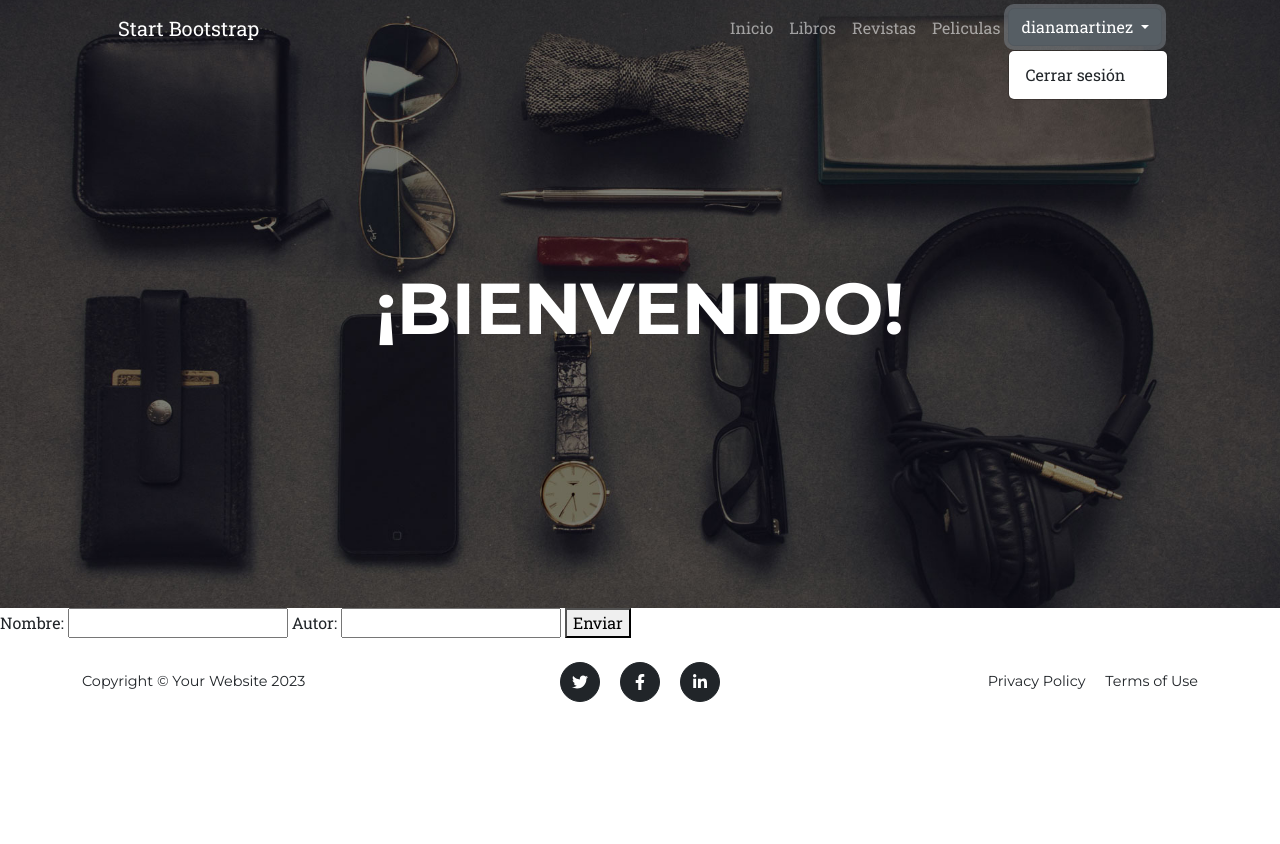
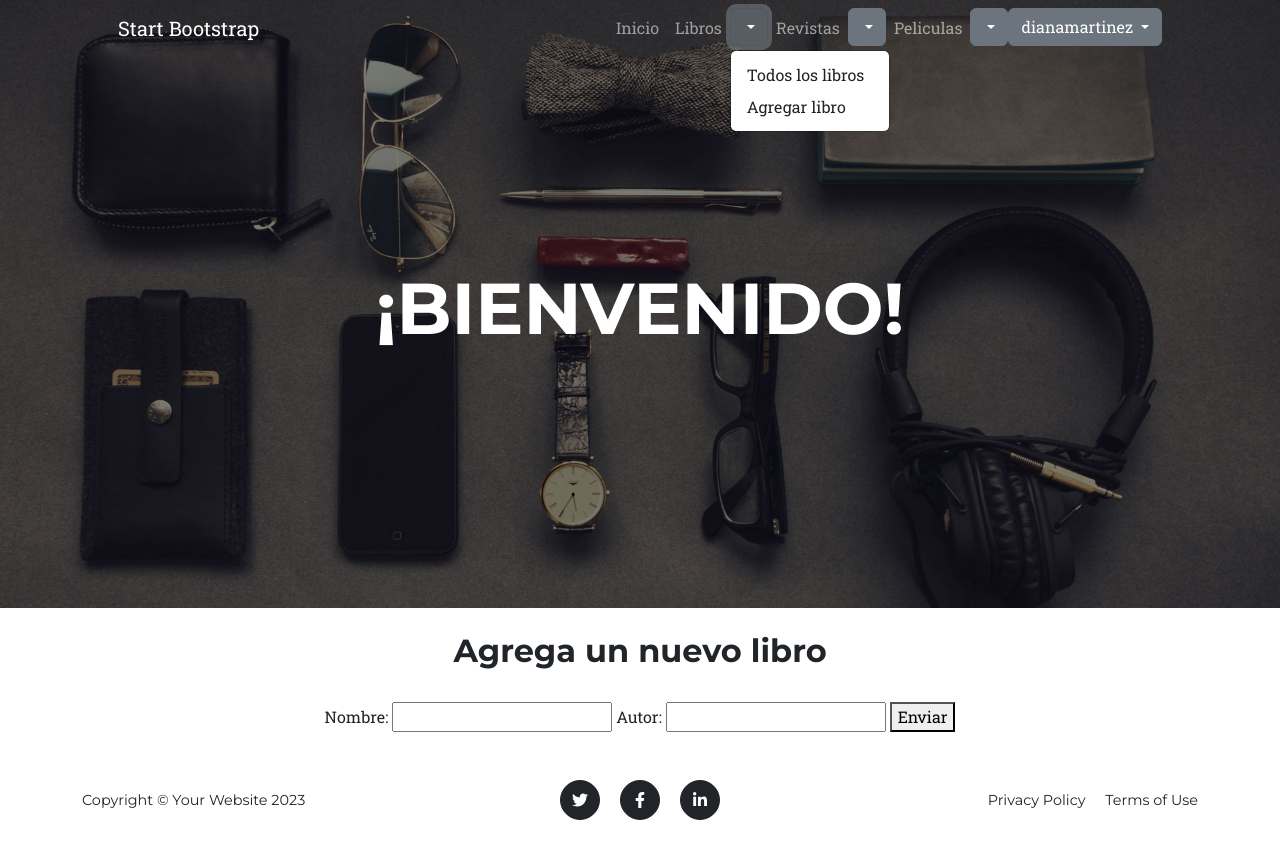
Before and after one commit to dianamtz2811/Tercera-pre-entrega-Diana-Martinez, a Django app: page /AppBiblioteca/libroFormulario/ in a window 1280 px wide, after a click that opens the changed part. Before the commit the page ends 702 px from the top, so only its background shows below. Run offline with Django 5.2, Linux system fonts and the light colour scheme; a user stored in the database is signed in; some libraries are stand-ins or nearby versions.

Commit message:
improvement(Agregué páginas al menú): menu

```diff
--- a/entorno-virtual/mi_biblioteca/AppBiblioteca/templates/app_biblioteca/libroFormulario.html
+++ b/entorno-virtual/mi_biblioteca/AppBiblioteca/templates/app_biblioteca/libroFormulario.html
@@ -7,11 +7,18 @@
 {% block contenidoQueCambia%}
 
 <body>
-    <form method="post">
-        {% csrf_token %}  {# Protección CSRF de Django #}
-        {{ miFormulario.as_table }}<!-- Renderiza los campos del formulario  -->
-        <button type="submit">Enviar</button>
-    </form>
+    <div align="center">
+        <br>
+        <h2>Agrega un nuevo libro</h2>
+        <br>
+        <form method="post">
+            {% csrf_token %}  {# Protección CSRF de Django #}
+            {{ miFormulario.as_table }}<!-- Renderiza los campos del formulario  -->
+            <button type="submit">Enviar</button>
+        </form>
+        <br>
+    </div>
+
 </body>
 
 {% endblock %}
--- a/entorno-virtual/mi_biblioteca/AppBiblioteca/templates/app_biblioteca/libros.html
+++ b/entorno-virtual/mi_biblioteca/AppBiblioteca/templates/app_biblioteca/libros.html
@@ -12,7 +12,7 @@
             <div class="container">
                 <div class="text-center">
                     <h2 class="section-heading text-uppercase">Libros</h2>
-                    <h3 class="section-subheading text-muted">A continuacipon los libros disponibles</h3>
+                    <h3 class="section-subheading text-muted">A continuación los libros disponibles</h3>
                 </div>
                 <div class="row">
                     <div class="col-lg-4 col-sm-6 mb-4">
--- a/entorno-virtual/mi_biblioteca/AppBiblioteca/templates/app_biblioteca/padre.html
+++ b/entorno-virtual/mi_biblioteca/AppBiblioteca/templates/app_biblioteca/padre.html
@@ -25,10 +25,41 @@
                 <button class="navbar-toggler" type="button" data-bs-toggle="collapse" data-bs-target="#navbarResponsive" aria-controls="navbarResponsive" aria-expanded="false" aria-label="Toggle navigation"><span class="navbar-toggler-icon"></span></button>
                 <div class="collapse navbar-collapse" id="navbarResponsive">
                     <ul class="navbar-nav ms-auto">
+
                         <li class="nav-item"><a class="nav-link" href="{% url 'inicio' %}">Inicio</a></li>
+
                         <li class="nav-item"><a class="nav-link" href="{% url 'libros' %}">Libros</a></li>
+                        {# DROPDOWN PARA LIBROS #}
+                        <div class="dropdown">
+                            <button class="btn btn-secondary dropdown-toggle" type="button" id="dropdownMenuButton1" data-bs-toggle="dropdown" aria-expanded="false">
+                            </button>
+                            <ul class="dropdown-menu" aria-labelledby="dropdownMenuButton1">
+                                <li><a class="dropdown-item" href="{% url 'librosList' %}">Todos los libros</a></li>
+                                <li><a class="dropdown-item" href="{% url 'libroFormulario' %}">Agregar libro</a></li>
+                            </ul>
+                        </div>
+
                         <li class="nav-item"><a class="nav-link" href="{% url 'revistas' %}">Revistas</a></li>
+                        {# DROPDOWN PARA REVISTAS #}
+                        <div class="dropdown">
+                            <button class="btn btn-secondary dropdown-toggle" type="button" id="dropdownMenuButton1" data-bs-toggle="dropdown" aria-expanded="false">
+                            </button>
+                            <ul class="dropdown-menu" aria-labelledby="dropdownMenuButton1">
+                                <li><a class="dropdown-item" href="{% url 'revistasList' %}">Todas las revistas</a></li>
+                                <li><a class="dropdown-item" href="{% url 'revistaFormulario' %}">Agregar revistas</a></li>
+                            </ul>
+                        </div>
                         <li class="nav-item"><a class="nav-link" href="{% url 'peliculas' %}">Peliculas</a></li>
+                        {# DROPDOWN PARA PELICULAS #}
+                        <div class="dropdown">
+                            <button class="btn btn-secondary dropdown-toggle" type="button" id="dropdownMenuButton1" data-bs-toggle="dropdown" aria-expanded="false">
+                            </button>
+                            <ul class="dropdown-menu" aria-labelledby="dropdownMenuButton1">
+                                <li><a class="dropdown-item" href="{% url 'peliculasList' %}">Todas las peliculas</a></li>
+                                <li><a class="dropdown-item" href="{% url 'peliculaFormulario' %}">Agregar pelicula</a></li>
+                                <li><a class="dropdown-item" href="{% url 'busquedaDirector' %}">Buscar Director</a></li>
+                            </ul>
+                        </div>
                         <!-- <li class="nav-item"><a class="nav-link" href="{% url 'Login' %}">Iniciar sesión</a></li>
                         <li class="nav-item"><a class="nav-link" href="#!">Crear cuenta</a></li> -->
                         {# DROPDOWN PARA LA CUENTA DE USUARIO #}
```
Also changed, not shown: entorno-virtual/main.py (added, +30 -0 lines).
